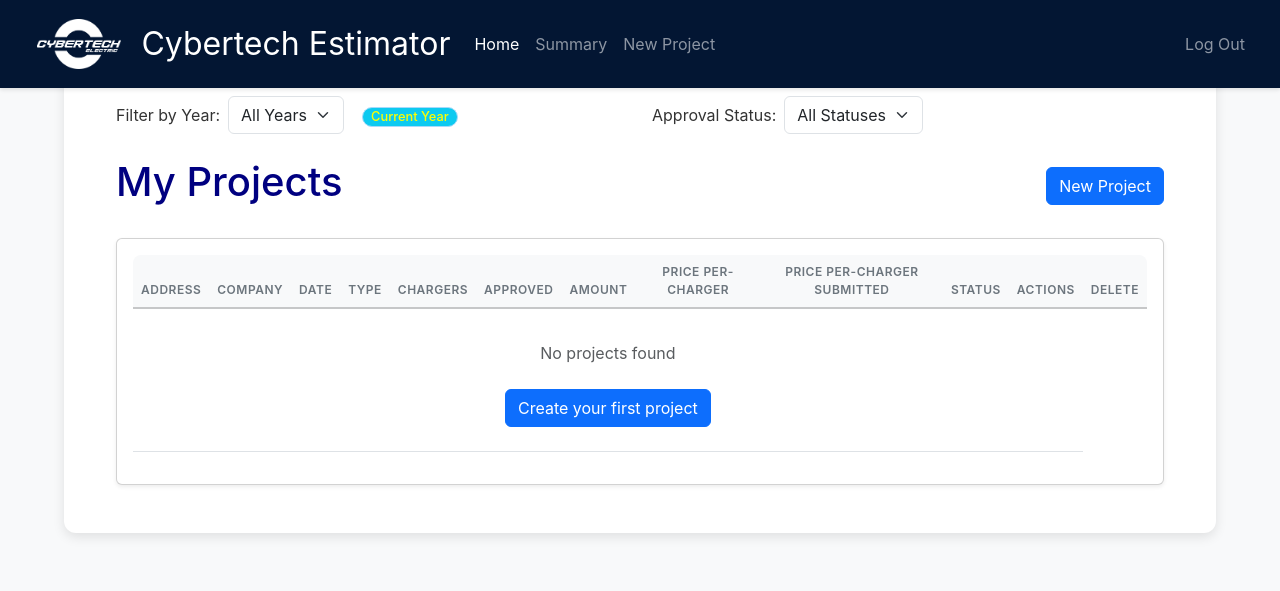
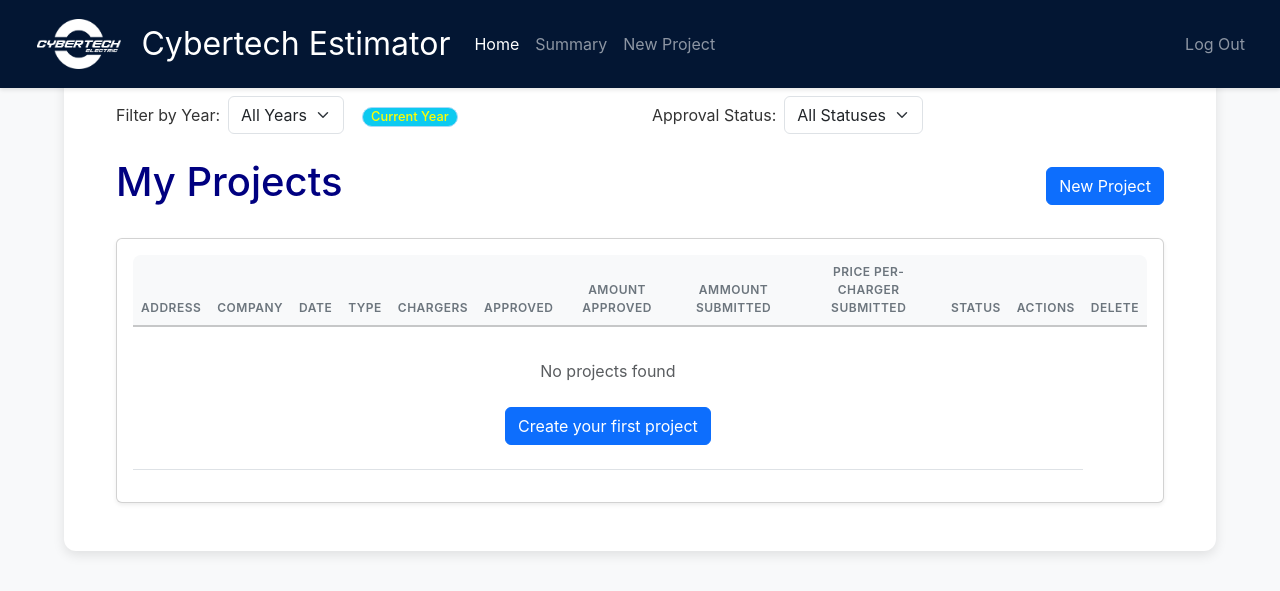
Before and after one commit to CarlosCruzValverde/testEstimator, a Flask app: page /portfolio/projects in a window 1280 px wide. Shown: the top 591 px of the page. Run offline with Flask 3, Linux system fonts and the light colour scheme; the visitor is signed in with stand-in values (Sample User, id 1); data that the repository does not hold is empty; parts of the project's set-up code (start-up, migrations or seed data) failed here and were passed over; some libraries are stand-ins or nearby versions.

Commit message:
Update listing_projects.html

```diff
--- a/templates/portfolio/listing_projects.html
+++ b/templates/portfolio/listing_projects.html
@@ -71,9 +71,9 @@
                             <th>Type</th>
                             <th>Chargers</th>
                             <th>Approved</th>
-                            <th>Amount</th>
-                            <th>Price per-charger</th>
-                            <th>Price per-charger submitted</th>
+                            <th>Amount Approved</th>
+                            <th>Ammount Submitted</th>
+                            <th>Price per-charger Submitted</th>
                             <th>Status</th>
                             <th>Actions</th>
                             <th>Delete</th>
@@ -130,9 +130,9 @@
                                 {% endif %}
                             </td>
                             <td>
-                                {% if project.price_per_charger is not none %}
+                                {% if project.total_submitted is not none %}
                                 <span style="color: navy">
-                                    ${{ "{:,.2f}".format(project.price_per_charger) }}
+                                    ${{ "{:,.2f}".format(project.total_submitted) }}
                                 </span>
                                 {% else %}
                                 <span style="color: red">
```
